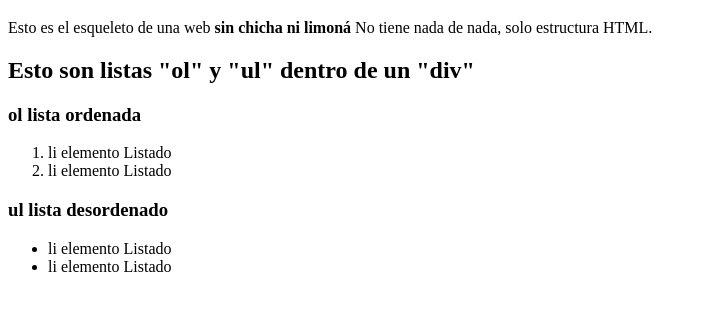
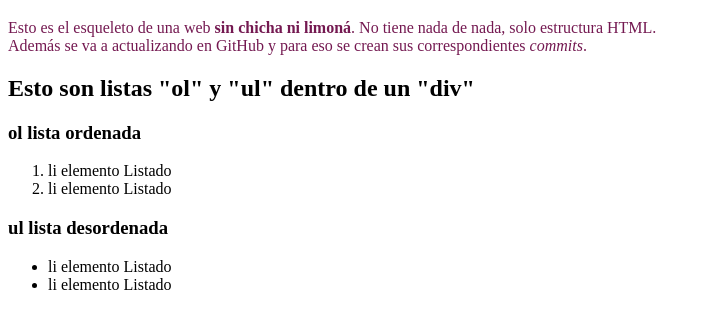
Before and after one commit to rubenmmoreno/clase1, a plain HTML site: page index.html in a window 1280 px wide. Shown: the part 61-390 px from the top of the page, without its empty margins (0-711 px from the left). Drawn offline with Linux system fonts and the light colour scheme.

Commit message:
La última de la última

```diff
--- a/index.html
+++ b/index.html
@@ -5,7 +5,7 @@
     <meta http-equiv="X-UA-Compatible" content="IE=edge">
     <meta name="viewport" content="width=device-width, initial-scale=1.0">
     <title>Clase 1 web</title>
-    <meta name="description" content="Pagina con la L de HTML">
+    <meta name="description" content="Pagina HTML con la L">
 </head>
 
 
@@ -13,8 +13,9 @@
 
     <div id="Presentación">
         <h1>Ejercicio Clase 1</h1>
-        <p> Esto es el esqueleto de una web <strong> sin chicha ni limoná</strong>
-        No tiene nada de nada, solo estructura HTML.</p>
+        <p style="color: #741951;"> Esto es el esqueleto de una web <strong> sin chicha
+        ni limoná</strong>. No tiene nada de nada, solo estructura HTML. <br>Además se va a actualizando
+        en GitHub y para eso se crean sus correspondientes <em>commits</em>.</p>
     </div>
 
     <div id="Listas ordenadas">
@@ -28,7 +29,7 @@
     </div>
 
     <div id="Listas desordenadas">
-        <h3>ul lista desordenado</h3>
+        <h3>ul lista desordenada</h3>
         <ul>
             <li>li elemento Listado</li>
             <li>li elemento Listado</li>
```
